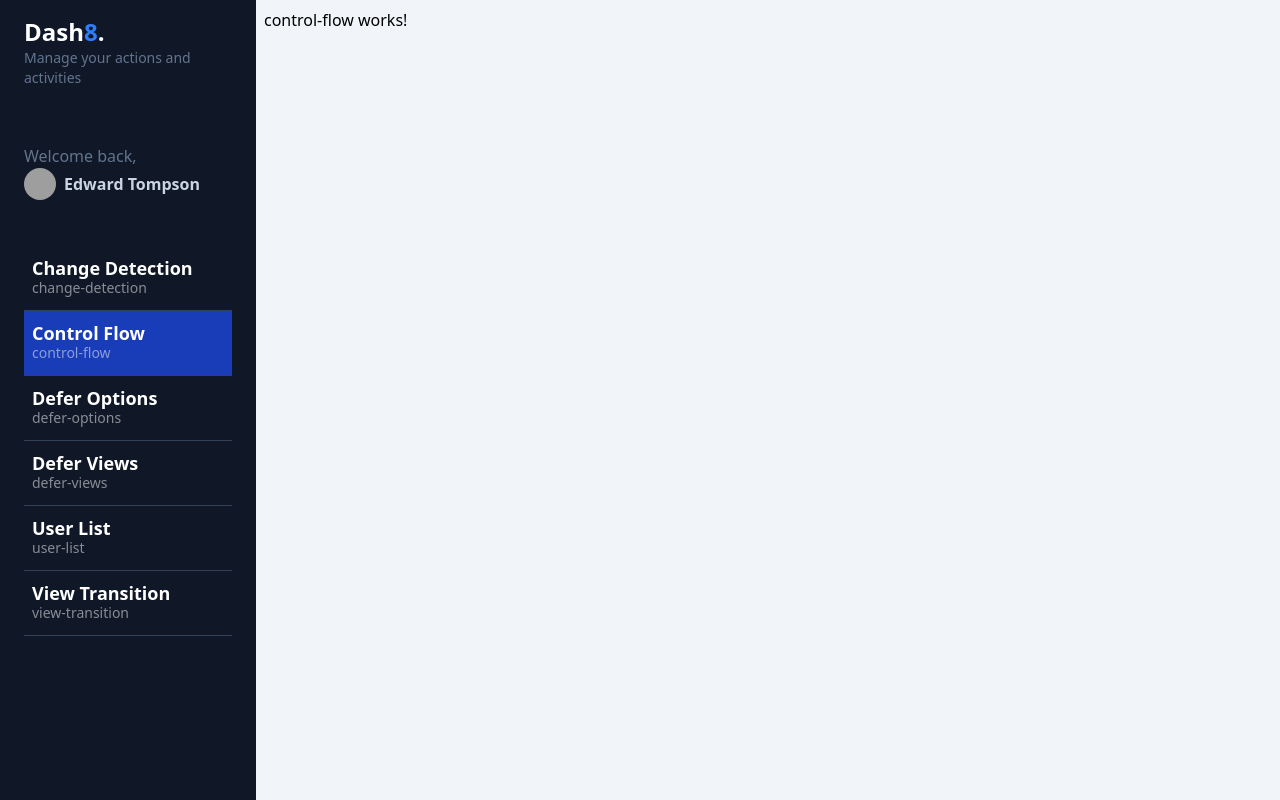
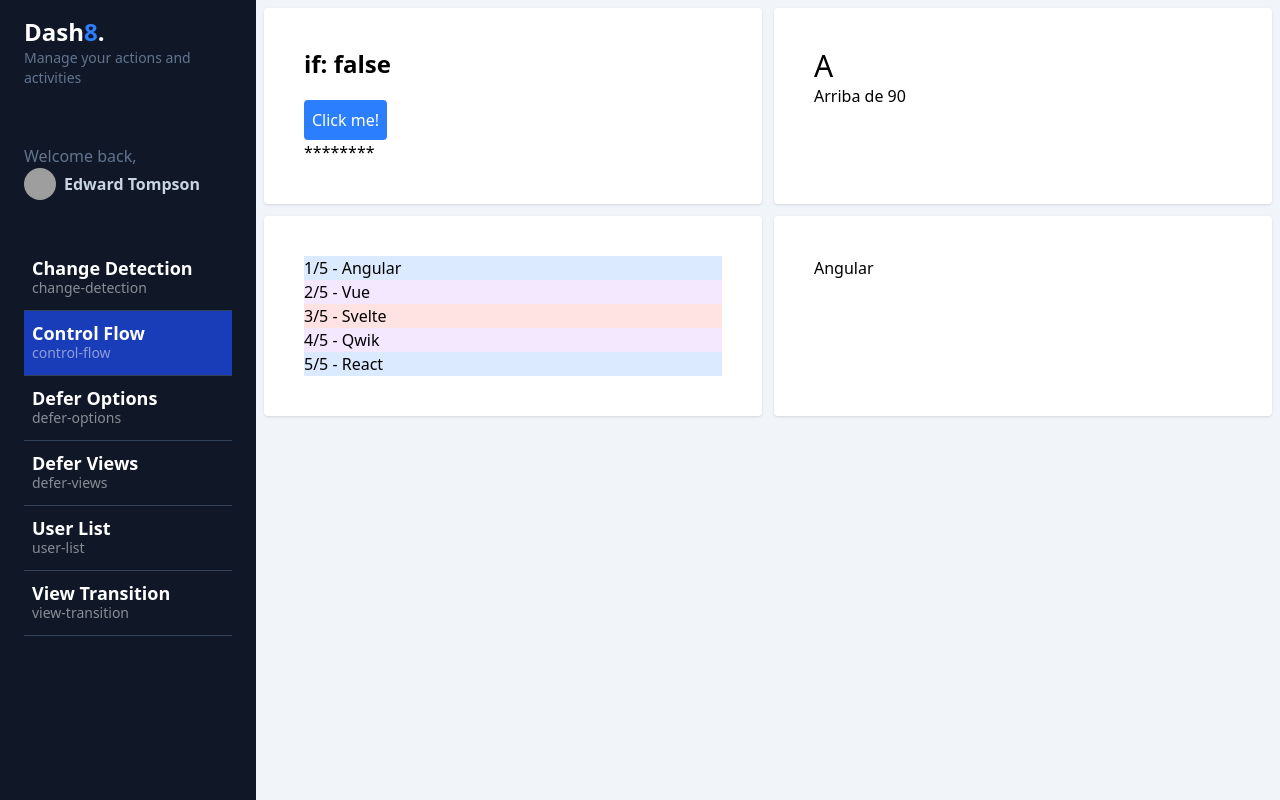
Before and after one commit to ironslayer/my-dashboard, an Angular app: page /dashboard/control-flow in a window 1280 px wide. Built offline with nearby package versions, Linux system fonts and the light colour scheme; grey boxes are pictures that could not be loaded.

Commit message:
feat: implement control flow component with conditional and loop structures

```diff
--- a/src/app/dashboard/pages/control-flow/control-flow.component.html
+++ b/src/app/dashboard/pages/control-flow/control-flow.component.html
@@ -1 +1,74 @@
-<p>control-flow works!</p>
+<section class="grid grid-cols-1 md:grid-cols-2 gap-3">
+
+    <!-- if -->
+    <div class="bg-white rounded shadow p-10">
+        <h2 class="text-2xl font-bold mb-5">if: {{ showContent() }} </h2>
+
+        <button
+            class="p-2 bg-blue-500 rounded text-white"
+            (click)="toggleContent()" >
+            Click me!
+        </button>
+
+        @if ( showContent() ) {
+            <p>Hola mundo</p>
+        } @else {
+            <p>********</p>
+        }
+
+    </div>
+
+    <!-- switch -->
+    <div class="bg-white rounded shadow p-10">
+
+        <h2 class="text-3xl"> {{ grade() }} </h2>
+
+        @switch (grade()) {
+            @case ('A') {
+                <p class="">Arriba de 90</p>
+            }
+            @case ('B') {
+                <p class="">Arriba de 80</p>
+            }
+            @default {
+                <p class="">Reprobado</p>
+            }
+        }
+
+    </div>
+
+       <!-- for -->
+    <div class="bg-white rounded shadow p-10">
+
+        <ul>
+
+            @for (framework of frameworks(); track framework; let i = $index, first = $first, last = $last, even = $even, odd=$odd, count=$count;) {
+                <li [class]="{
+                    'bg-red-100':even && !first && !last,
+                    'bg-purple-100':odd && !first && !last,
+                    'bg-blue-100':first || last,
+                }">
+                    {{ i + 1  }}/{{ count }} - {{ framework }}
+                </li>
+            }
+        </ul>
+
+
+    </div>
+
+     <div class="bg-white rounded shadow p-10">
+
+        <ul>
+
+            @for (framework of frameworks2(); track $index) {
+                <li> {{ framework }} </li>
+            }@empty {
+                <li>No hay frameworks agreados</li>
+            }
+        </ul>
+
+    </div>
+
+
+
+</section>
--- a/src/app/dashboard/pages/control-flow/control-flow.component.ts
+++ b/src/app/dashboard/pages/control-flow/control-flow.component.ts
@@ -1,4 +1,7 @@
-import { Component } from '@angular/core';
+import { Component, signal } from '@angular/core';
+
+
+type Grade = 'A' | 'B' | 'F';
 
 @Component({
   selector: 'app-control-flow',
@@ -8,4 +11,14 @@
 })
 export default class ControlFlowComponent {
 
+  public showContent = signal(false);
+  public grade = signal<Grade>('A');
+  public frameworks = signal<string[]>(['Angular', 'Vue', 'Svelte', 'Qwik','React']);
+  public frameworks2 = signal<string[]>(['Angular']);
+
+
+  public toggleContent() {
+    this.showContent.update(value => !value);
+  }
+
 }
--- a/tsconfig.json
+++ b/tsconfig.json
@@ -3,7 +3,6 @@
 {
   "compileOnSave": false,
   "compilerOptions": {
-    // "baseUrl": ".",
     "paths": {
       "@shared/*": ["./src/app/shared/*"]
     },
```
